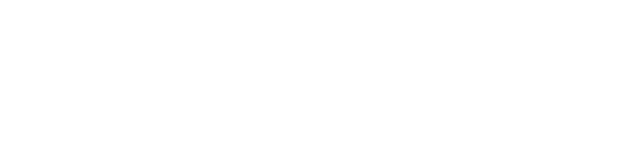
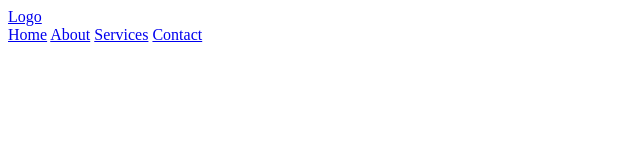
Before and after one commit to SaefulMustofa/web-components, a plain HTML site: page navbar/navbar-responsive/index.html in a window 1280 px wide. Shown: the whole page, without its empty margins (0-640 px from the left). Drawn offline with Linux system fonts and the light colour scheme.

Commit message:
menambahkan body html

```diff
--- a/navbar/navbar-responsive/index.html
+++ b/navbar/navbar-responsive/index.html
@@ -6,6 +6,16 @@
     <title>Navbar Responsive Simple</title>
 </head>
 <body>
+    <div class="header">
+        <a href="http://">Logo</a>
 
+        <nav class="navbar">
+            <a href="http://">Home</a>
+            <a href="http://">About</a>
+            <a href="http://">Services</a>
+            <a href="http://">Contact</a>
+        </nav>
+
+    </div>
 </body>
 </html>
```
